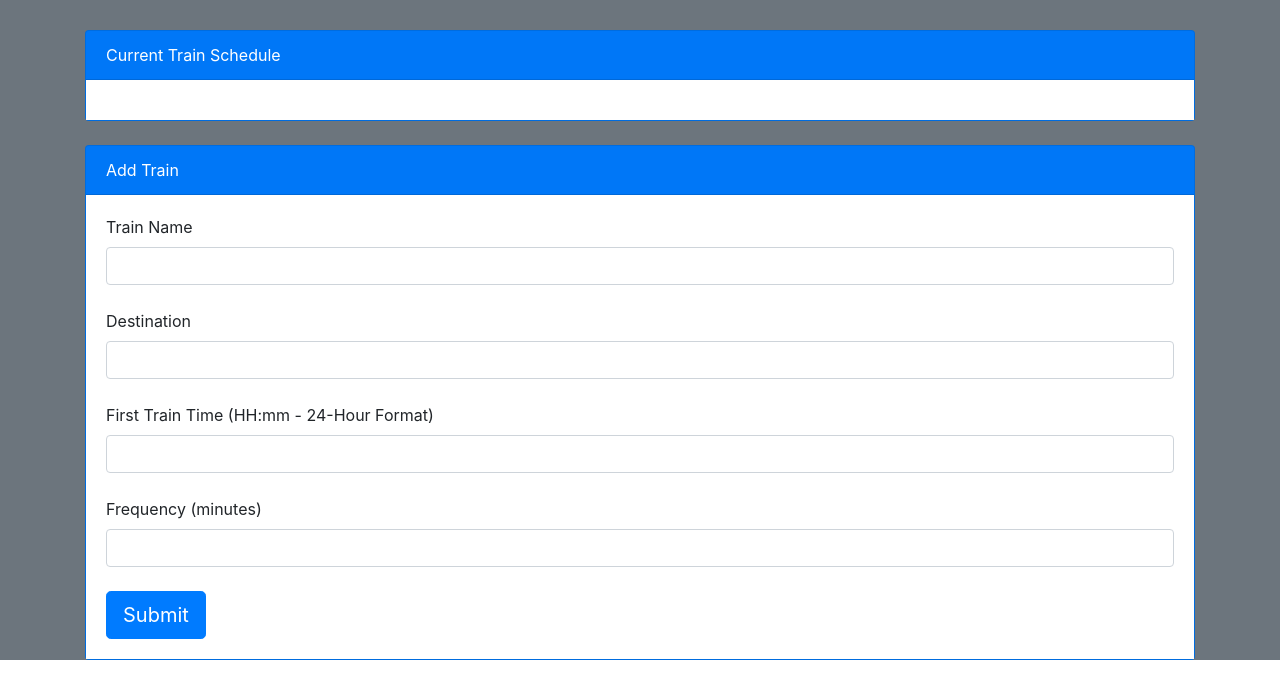
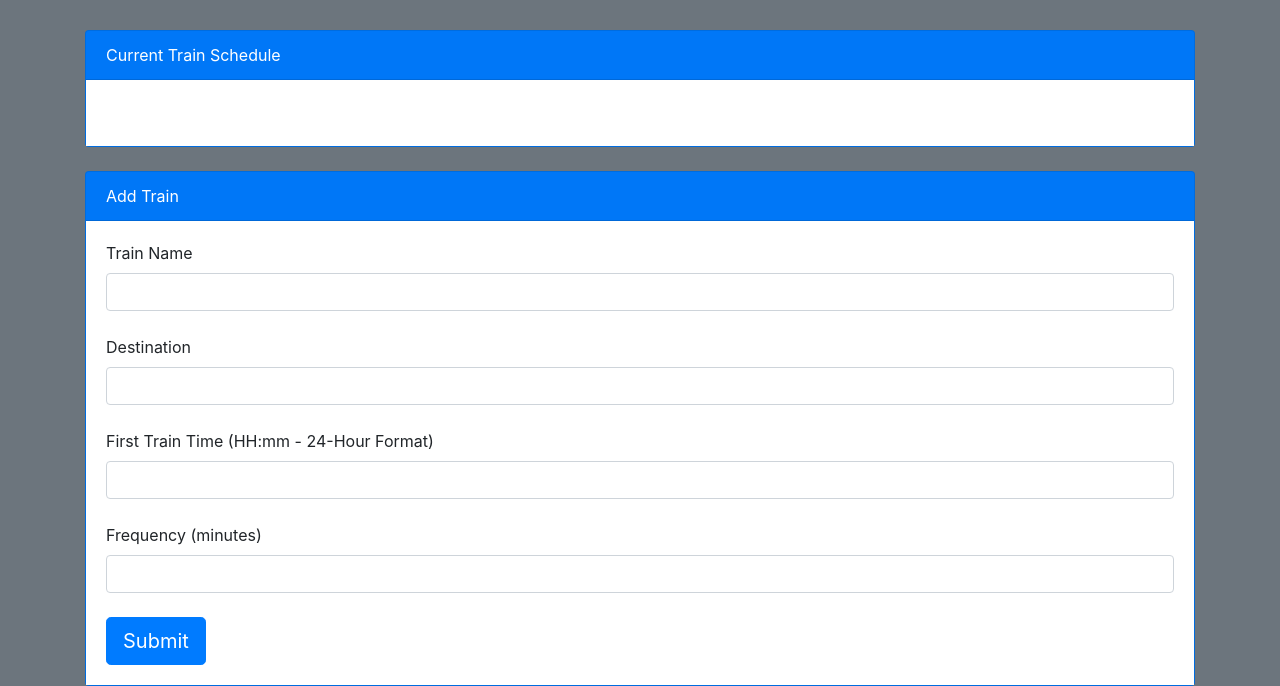
Before and after one commit to drols/train-scheduler, a plain HTML site: page index.html in a window 1280 px wide. Shown: the part 232-918 px from the top of the page. Before the commit the page ends 892 px from the top, so only its background shows below. Drawn offline with nearby package versions, Linux system fonts and the light colour scheme.

Commit message:
Added global values

```diff
--- a/index.html
+++ b/index.html
@@ -20,7 +20,16 @@
 
             <div class="card text-white bg-primary">
                 <div class="card-header">Current Train Schedule</div>
-                    <div class="card-body bg-white">
+                    <div id="current-schedule" class="card-body bg-white">
+                        <table>
+                            <tr>
+                                <th>Train Name</th>
+                                <th>Destination</th>
+                                <th>Frequency (min)</th>
+                                <th>Next Arrival</th>
+                                <th>Minutes Away</th>
+                            </tr>
+                        </table>
 
                     </div>
                 </div>
@@ -29,7 +38,7 @@
 
             <div class="card bg-primary">
                 <div class="card-header text-white">Add Train</div>
-                    <div class="card-body bg-white">
+                <form id="train-form" class="card-body bg-white">
                     <label for="train-name-input">Train Name</label>
                     <input id="train-name-input" class="form-control" type="text">
                     <br>
@@ -42,26 +51,19 @@
                     <label for="frequency-input">Frequency (minutes)</label>
                     <input id="frequency-input" class="form-control" type="text">
                     <br>
-                        <button id="submit-button" type="button" class="btn btn-primary btn-lg">Submit</button>
+                    <input id="submit-button" class="btn btn-primary btn-lg" type="button" onclick="" value="Submit">
+                    <!-- <button id="submit-button" type="button" class="btn btn-primary btn-lg">Submit</button> -->
+                    <br>
+                </form>
             </div>
-
         </div>
-
-            <div>
-
-
-            </div>
-
-
-        </div>
-
-
     </div>
 
 
 
 
     <script src="https://www.gstatic.com/firebasejs/5.5.8/firebase.js"></script>
+    <script src="https://cdnjs.cloudflare.com/ajax/libs/jquery/3.2.1/jquery.min.js"></script>
 
 </body>
 </html>
```
Also changed, not shown: assets/javascript/logic.js (+29 -0 lines). Lines whose indentation alone changed are shown as unchanged.
